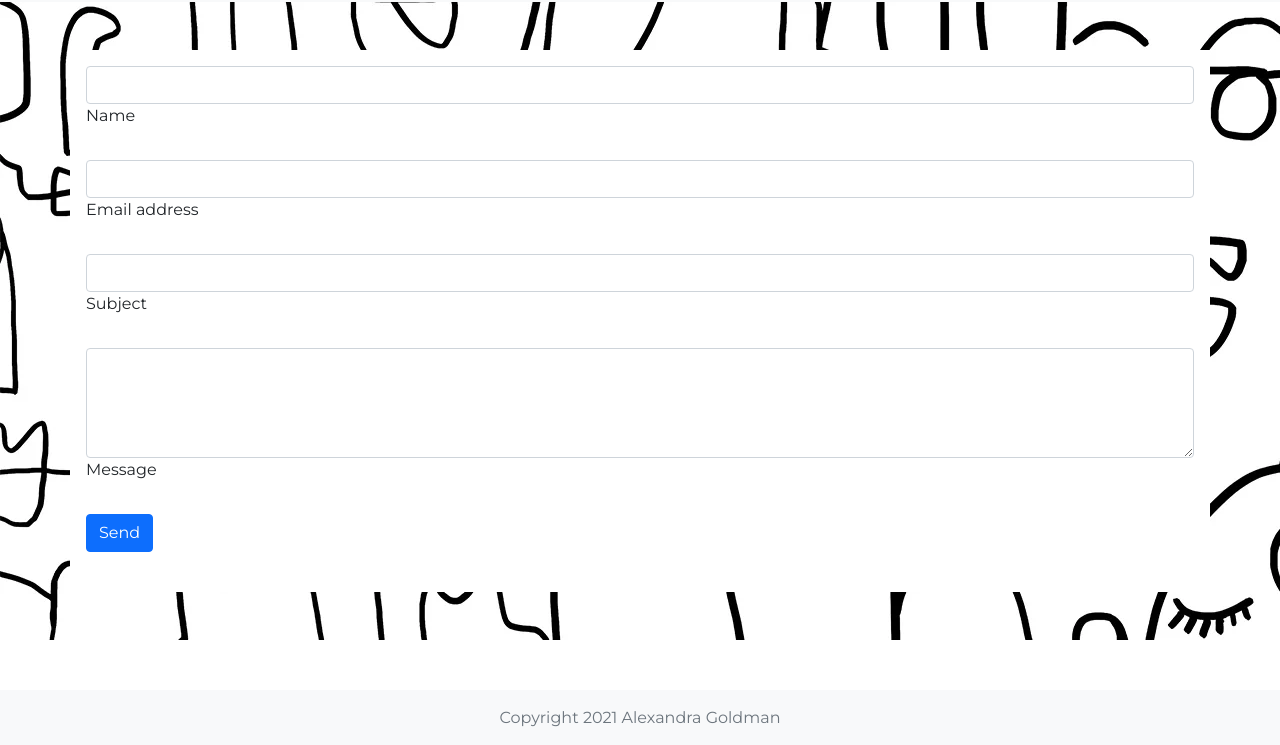
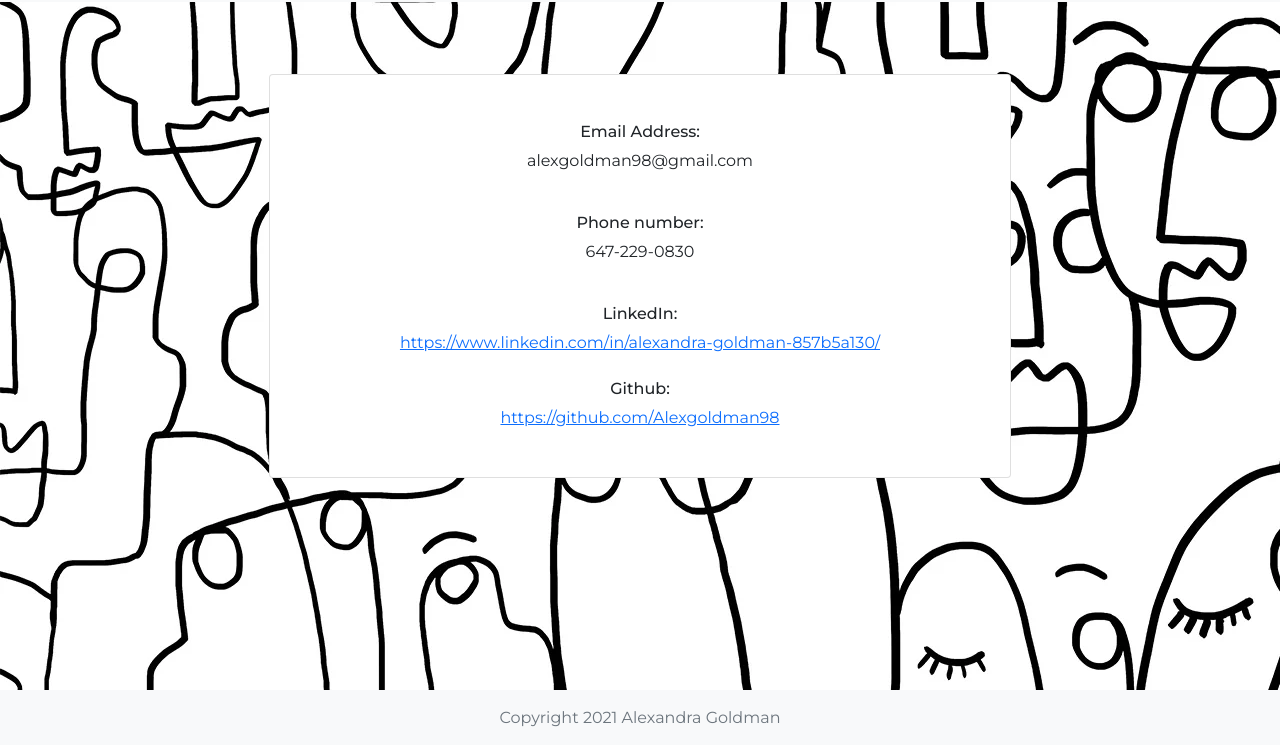
Before and after one commit to Alexgoldman98/updatedPortfolioHW7, a plain HTML site: page contact.html in a window 1280 px wide. Shown: the part 54-799 px from the top of the page. Drawn offline with nearby package versions, Linux system fonts and the light colour scheme.

Commit message:
uploading recent changes, such as an updated contact page and the ability to download my resume

```diff
--- a/contact.html
+++ b/contact.html
@@ -31,7 +31,7 @@
                     <a class="nav-link" href="contact.html">Contact</a>
                 </li>
                 <li class="nav-item">
-                    <a class="nav-link" href="resume.html">Resume</a>
+                    <a class="nav-link btn-primary text-white" href="Assets/Alexandra Goldman_Coding Resume.pdf" download="Resume" target="_blank">Download Resume</a>
                   </li>
             </ul>
         </div>
@@ -40,65 +40,31 @@
     <!--Navigation -->
 
     <!--Background Image-->
-    <div class="bg-image" style=" background-image: url('Assets/faces.jpg')">
+    <div class="p-5 text-center bg-image" style=" background-image: url('Assets/faces.jpg'); height: 1000px; ">
+
         <!-- image source: https://www.muralswallpaper.com/app/uploads/Large-Face-Doodles-Mural-Website-Swatch-820x532@2x.jpg -->
-        <div class="d-flex justify-content-center align-items-center h-100 w-100">
+        <div class="d-flex justify-content-center h-50">
 
-        <!-- Contact Form -->
+             <!-- Contact Information -->
             <!-- from https://mdbootstrap.com/docs/standard/integrations/contact-form-php/ -->
 
-            <!-- Name input -->
-            <div class="container m-5 p-3 bg-white">
-                <div class="row">
-                    <div class="col">
-                        <div class="form-outline mb-4">
-                            <input type="text" id="name" name="name" class="form-control">
-                            <label class="form-label" for="name" style="margin-left: 0px;">Name</label>
-                        <div class="form-notch"><div class="form-notch-leading" style="width: 9px;"></div><div class="form-notch-middle" style="width: 42.4px;"></div><div class="form-notch-trailing"></div></div></div>
+            <div class="p-3 d-flex col-md-8 col-sm-12">
+                <div class="container card m-sm-2 p-3 bg-white d-flex justify-content-center">
+
+                    <h6> Email Address: </h6>
+                    <p> alexgoldman98@gmail.com </p></br>
+
+                    <h6> Phone number: </h6>
+                    <p> 647-229-0830 </p></br>
+
+                    <h6> LinkedIn: </h6>
+                    <a href='https://www.linkedin.com/in/alexandra-goldman-857b5a130/' target="_blank"> https://www.linkedin.com/in/alexandra-goldman-857b5a130/ </a></br>
+
+                    <h6> Github: </h6>
+                    <a href='https://github.com/Alexgoldman98' target="_blank"> https://github.com/Alexgoldman98</a>
+
                 </div>
             </div>
-
-            <!-- Email input -->
-            <div class="row">
-                <div class="col">
-                    <div class="form-outline mb-4">
-                        <input type="email" id="email" name="email" class="form-control">
-                        <label class="form-label" for="email" style="margin-left: 0px;">Email address</label>
-                    <div class="form-notch"><div class="form-notch-leading" style="width: 9px;"></div><div class="form-notch-middle" style="width: 88.8px;"></div><div class="form-notch-trailing"></div></div></div>
-                </div>
-            </div>
-
-            <!-- Subject input -->
-            <div class="row">
-                <div class="col">
-                    <div class="form-outline mb-4">
-                        <input type="text" id="subject" name="subject" class="form-control">
-                        <label class="form-label" for="subject" style="margin-left: 0px;">Subject</label>
-                    <div class="form-notch"><div class="form-notch-leading" style="width: 9px;"></div><div class="form-notch-middle" style="width: 50.4px;"></div><div class="form-notch-trailing"></div></div></div>
-                </div>
-            </div>
-
-            <!-- Message input -->
-            <div class="row">
-                <div class="col">
-                    <div class="form-outline mb-4">
-                        <textarea class="form-control" id="message" name="message" rows="4"></textarea>
-                        <label class="form-label" for="message" style="margin-left: 0px;">Message</label>
-                    <div class="form-notch"><div class="form-notch-leading" style="width: 9px;"></div><div class="form-notch-middle" style="width: 60px;"></div><div class="form-notch-trailing"></div></div></div>
-                </div>
-            </div>
-
-            <!-- Submit button -->
-            <div class="row">
-                <div class="col">
-                    <button class="btn btn-primary btn-block mb-4">Send</button>
-                </div>
-            </div>
-            </form>
-            </section>
-            </div>
-
-        <!-- Contact Form -->
 
             <!-- Sticky Footer -->
             <footer class="fixed-bottom footer mt-auto py-3 bg-light text-center">
```
Also changed, not shown: index.html (+3 -3 lines), portfolio.html (+15 -9 lines), resume.html (deleted, +0 -67 lines), Assets/Alexandra Goldman_Rotman MBA Resume.jpg (deleted), 1 other file. Lines whose indentation alone changed are shown as unchanged.
